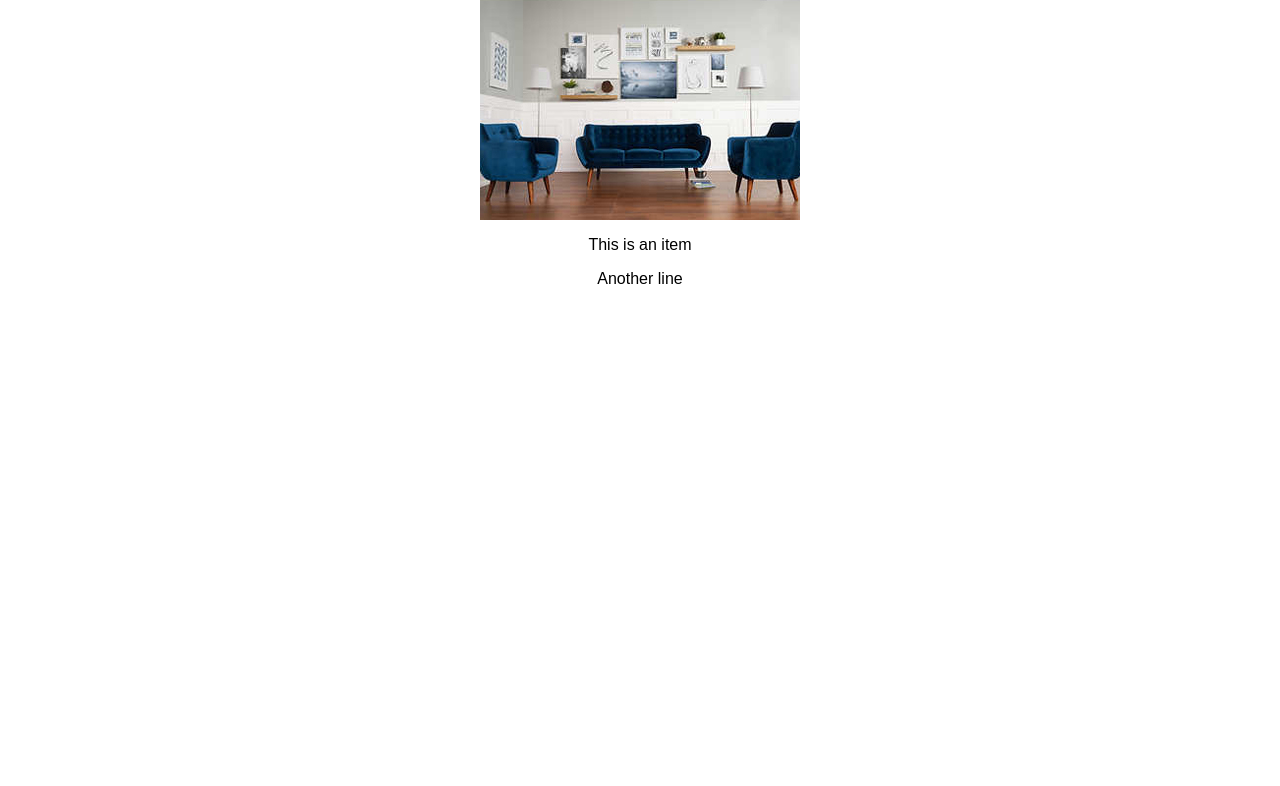
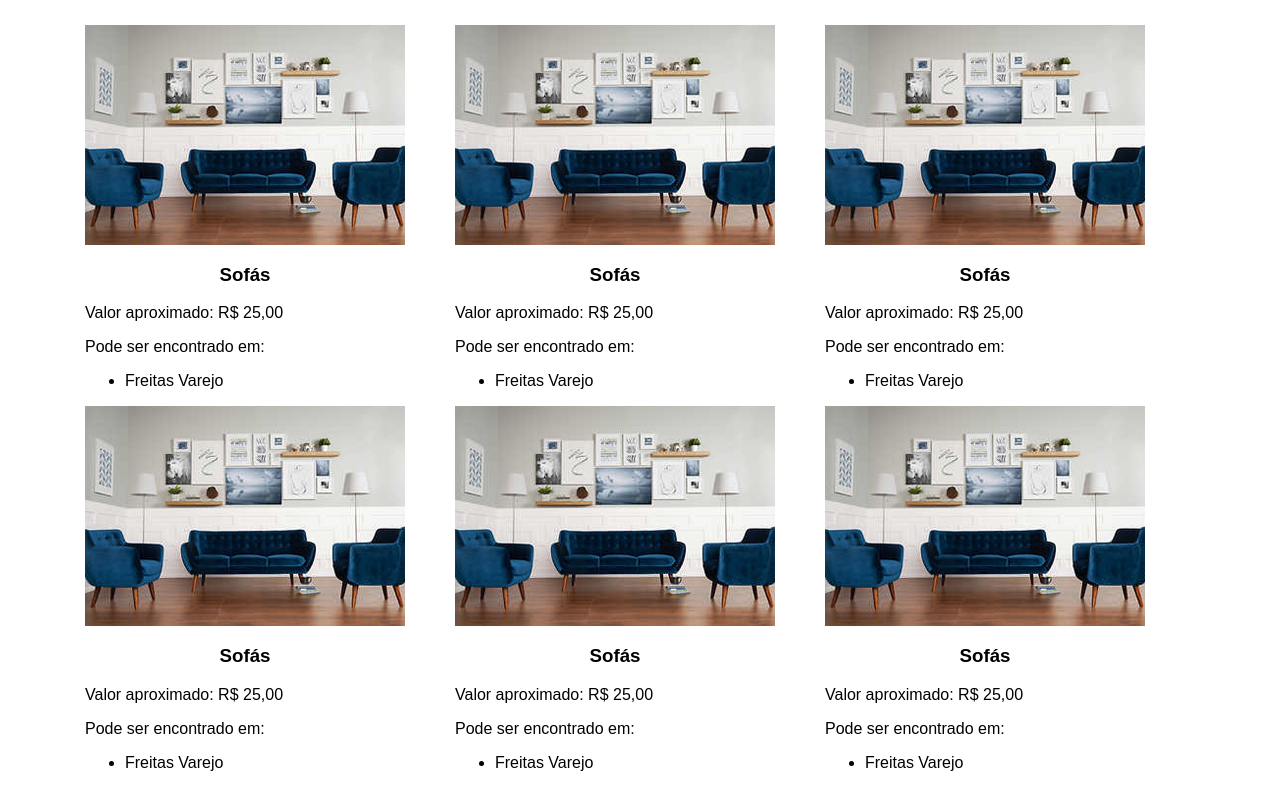
Before and after one commit to Jefferson227/legendary-potato, a React (Create React App) app: page / in a window 1280 px wide. Shown: the top 786 px of the page. Built offline with nearby package versions, Linux system fonts and the light colour scheme.

Commit message:
chore(item): draft layout with multiple items

```diff
--- a/src/App.css
+++ b/src/App.css
@@ -1,28 +1,6 @@
-.App {
-  text-align: center;
+.flex-container {
+  margin: 25px 0 auto;
+  display: flex;
+  flex-wrap: wrap;
+  justify-content: center;
 }
-
-.App-logo {
-  animation: App-logo-spin infinite 20s linear;
-  height: 80px;
-}
-
-.App-header {
-  background-color: #222;
-  height: 150px;
-  padding: 20px;
-  color: white;
-}
-
-.App-title {
-  font-size: 1.5em;
-}
-
-.App-intro {
-  font-size: large;
-}
-
-@keyframes App-logo-spin {
-  from { transform: rotate(0deg); }
-  to { transform: rotate(360deg); }
-}
--- a/src/App.js
+++ b/src/App.js
@@ -5,7 +5,13 @@ import Item from './Item/Item';
 class App extends Component {
   render() {
     return (
-      <div className="App">
+      <div className="flex-container">
+        <Item />
+        <Item />
+        <Item />
+        <Item />
+        <Item />
+        <Item />
         <Item />
       </div>
     );
--- a/src/Item/Item.css
+++ b/src/Item/Item.css
@@ -1,6 +1,14 @@
+.flex-item {
+  margin-right: 50px;
+}
+
 .image {
   background: url(../assets/images/living-room.jpg);
   width: 320px;
   height: 220px;
   margin: 0 auto;
 }
+
+h3 {
+  text-align: center;
+}
--- a/src/Item/Item.js
+++ b/src/Item/Item.js
@@ -3,10 +3,14 @@ import './Item.css';
 
 const item = () => {
   return (
-    <div>
+    <div className="flex-item">
       <div className="image"></div>
-      <p>This is an item</p>
-      <p>Another line</p>
+      <h3>Sofás</h3>
+      <p>Valor aproximado: R$ 25,00</p>
+      <p>Pode ser encontrado em:</p>
+      <ul>
+        <li>Freitas Varejo</li>
+      </ul>
     </div>
   );
 };
```
